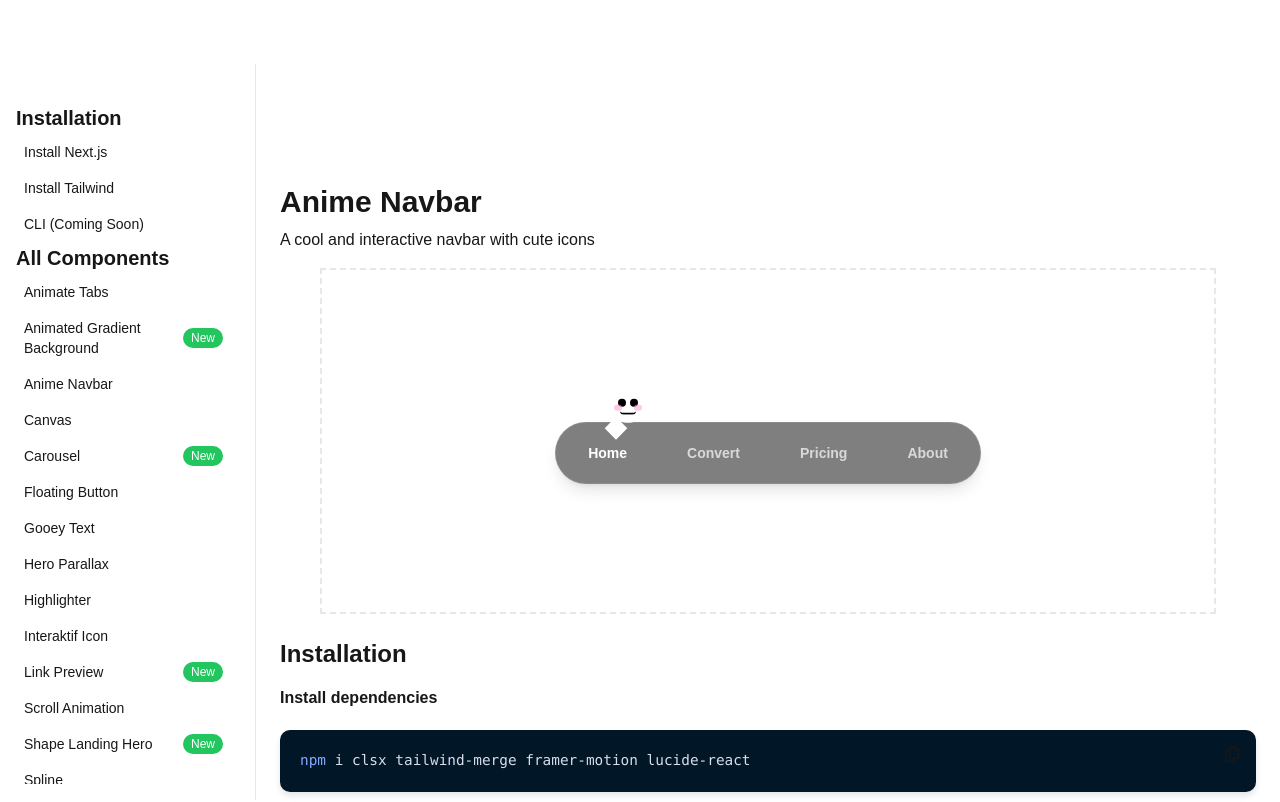
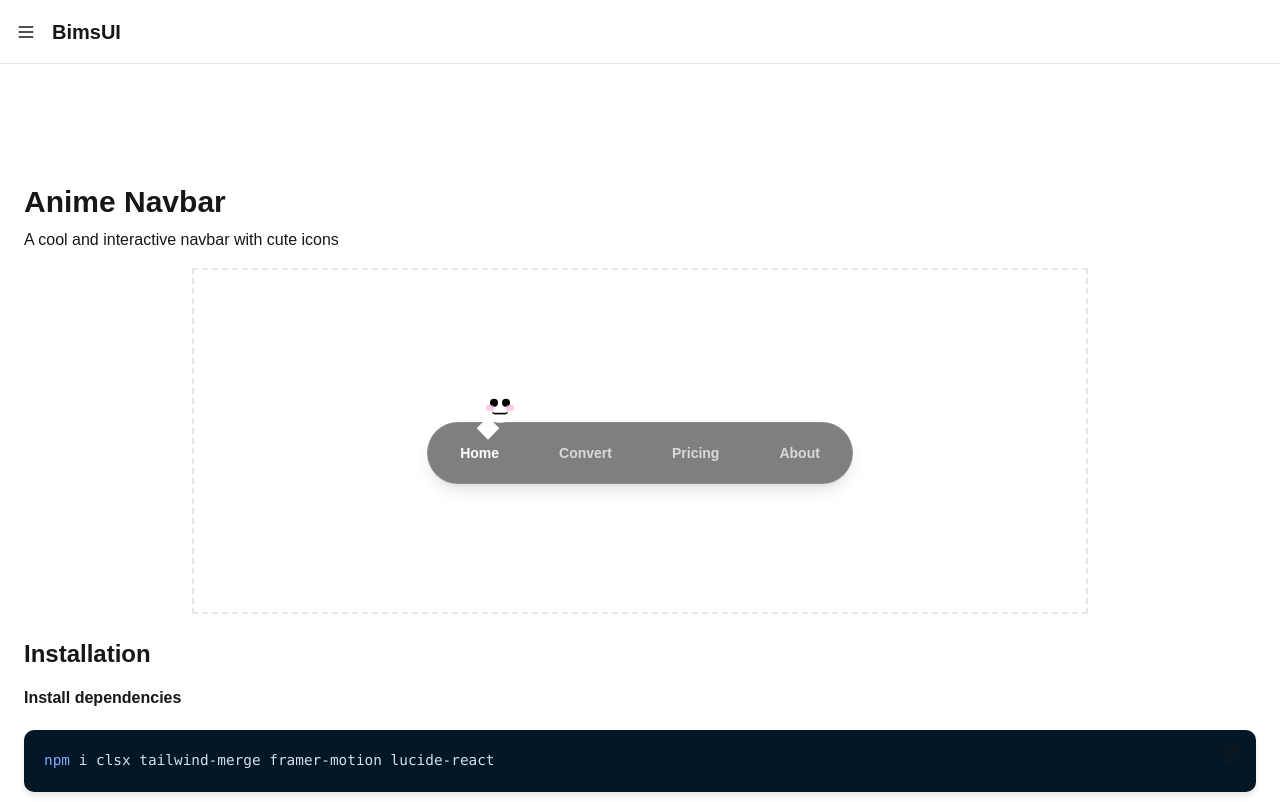
Before and after one commit to bimadevs/bimsui, a Next.js app: page /previews/anime-navbar in a window 1280 px wide. Shown: the top 802 px of the page. Built offline with nearby package versions, Linux system fonts and the light colour scheme.

Commit message:
add navbar

```diff
--- a/src/app/previews/anime-navbar/page.tsx
+++ b/src/app/previews/anime-navbar/page.tsx
@@ -5,11 +5,12 @@ import { Prism as SyntaxHighlighter } from 'react-syntax-highlighter';
 import { nightOwl } from 'react-syntax-highlighter/dist/esm/styles/prism'; // Pilih style sesuai keinginan
 import { FaRegCopy, FaCheck, FaClipboard, FaRegClipboard } from 'react-icons/fa'; // Menggunakan ikon copy dari react-icons
 import { AnimeNavBarDemo } from "@/app/components/UI/anime-navbar/demo";
+import { BimsNavbar } from "@/app/components/bims/BimsNavbar";
 import { FooterDemo } from "@/app/components/bims/footer";
 
 export default function animeNavbat() {
   const [framework, setFramework] = useState<"html" | "nextjs">("nextjs");
-  const [sidebarOpen] = useState(true);
+  const [sidebarOpen, setSidebarOpen] = useState(false);
   const [copiedId, setCopiedId] = useState<string | null>(null);
 
   const dependencies = `npm i clsx tailwind-merge framer-motion lucide-react`;
@@ -395,7 +396,7 @@ module.exports = {
 
   return (
     <div className="min-h-screen bg-background overflow-x-hidden">
-      {/* <BimsNavbar onMenuClick={() => setSidebarOpen(!sidebarOpen)} /> */}
+      <BimsNavbar onMenuClick={() => setSidebarOpen(!sidebarOpen)} />
       <div className="flex">
         <BimsSidebar
           isOpen={sidebarOpen}
```
